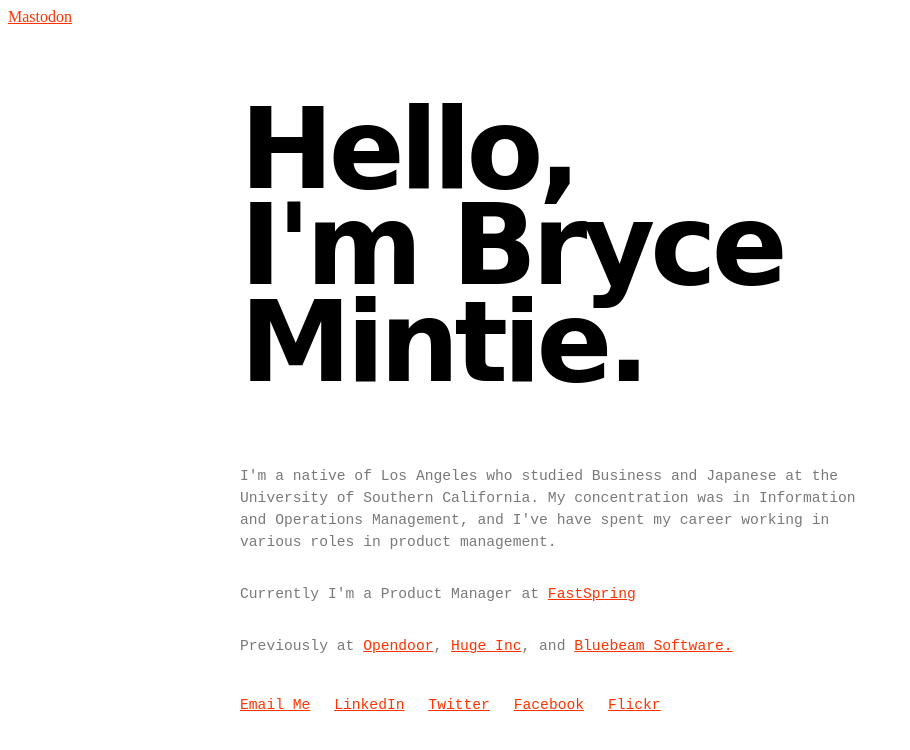
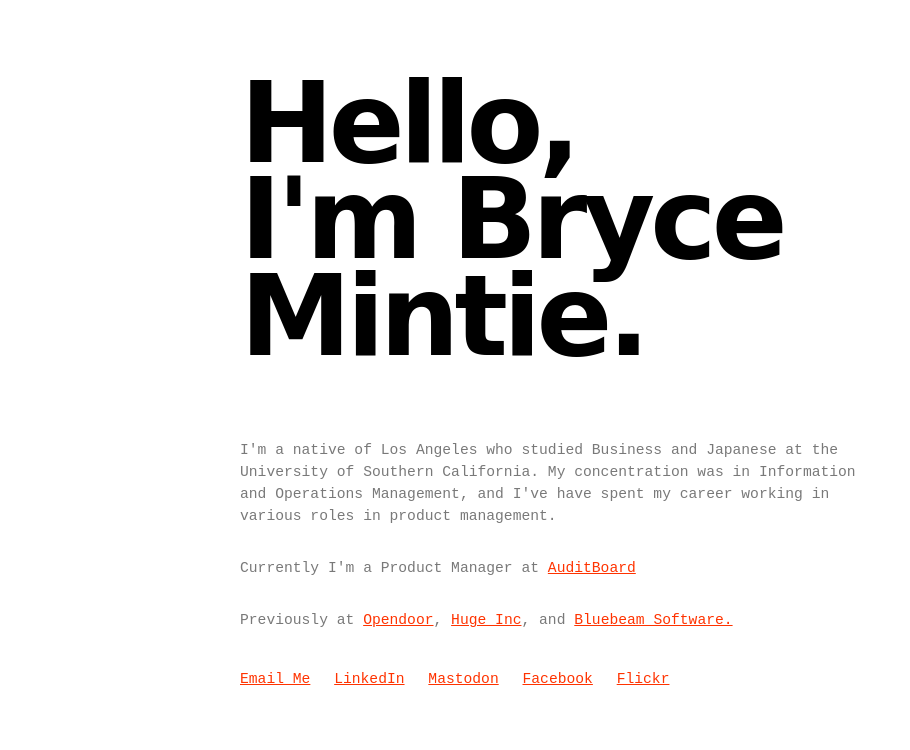
Before and after one commit to bkmintie/bkmintie.github.io, a plain HTML site: page index.html in a window 1280 px wide. Shown: the whole page, without its empty margins (0-910 px from the left). Drawn offline with Linux system fonts and the light colour scheme; a web font is replaced by a local one.

Commit message:
Update job roles and fix Mastodon link

```diff
--- a/index.html
+++ b/index.html
@@ -3,11 +3,8 @@
 	<head>
 		<!-- SEO Tagging -->
 		<title>Bryce Mintie</title>
-		<meta name="description" content="Bryce Mintie is a Product Manager who currently works at Open Listings in Los Angeles."/>
+		<meta name="description" content="Bryce Mintie is a Product Manager who currently works at AuditBoard in Los Angeles."/>
 		<meta name="keywords" content="bryce, mintie, bryce mintie, product manager, Los Angeles, japanese" />
-
-		<!-- Mastodon Verification Link -->
-		<a rel="me" href="https://mastodon.social/@bmintie">Mastodon</a>
 
    		 <!-- CSS/Fonts -->
 		<link href="styles.css" type="text/css" rel="stylesheet"/>
@@ -33,12 +30,12 @@
 		<div class="container">
 			<h1>Hello,<br> I'm Bryce Mintie.</h1>
 			<p>I'm a native of Los Angeles who studied Business and Japanese at the University of Southern California. My concentration was in Information and Operations Management, and I've have spent my career working in various roles in product management.</p>
-			<p>Currently I'm a Product Manager at <a href="https://fastspring.com/">FastSpring</a></p>
+			<p>Currently I'm a Product Manager at <a href="https://www.auditboard.com/">AuditBoard</a></p>
 			<p>Previously at <a href="http://opendoor.com">Opendoor</a>, <a href="http://hugeinc.com">Huge Inc</a>, and <a href="http://bluebeam.com">Bluebeam Software.</a></p>
 			<ul>
 				<li><a href="mailto:bkmintie+contact@gmail.com">Email Me</a></li>
 				<li><a href="https://www.linkedin.com/in/brycemintie">LinkedIn</a></li>
-				<li><a href="https://twitter.com/bkmintie">Twitter</a></li>
+				<li><a rel="me" href="https://mastodon.social/@bmintie">Mastodon</a></li>
 				<li><a href="https://www.facebook.com/brycemintie">Facebook</a></li>
 				<li><a href="https://www.flickr.com/photos/bkmintie/">Flickr</a></li>
 			</ul>
```
